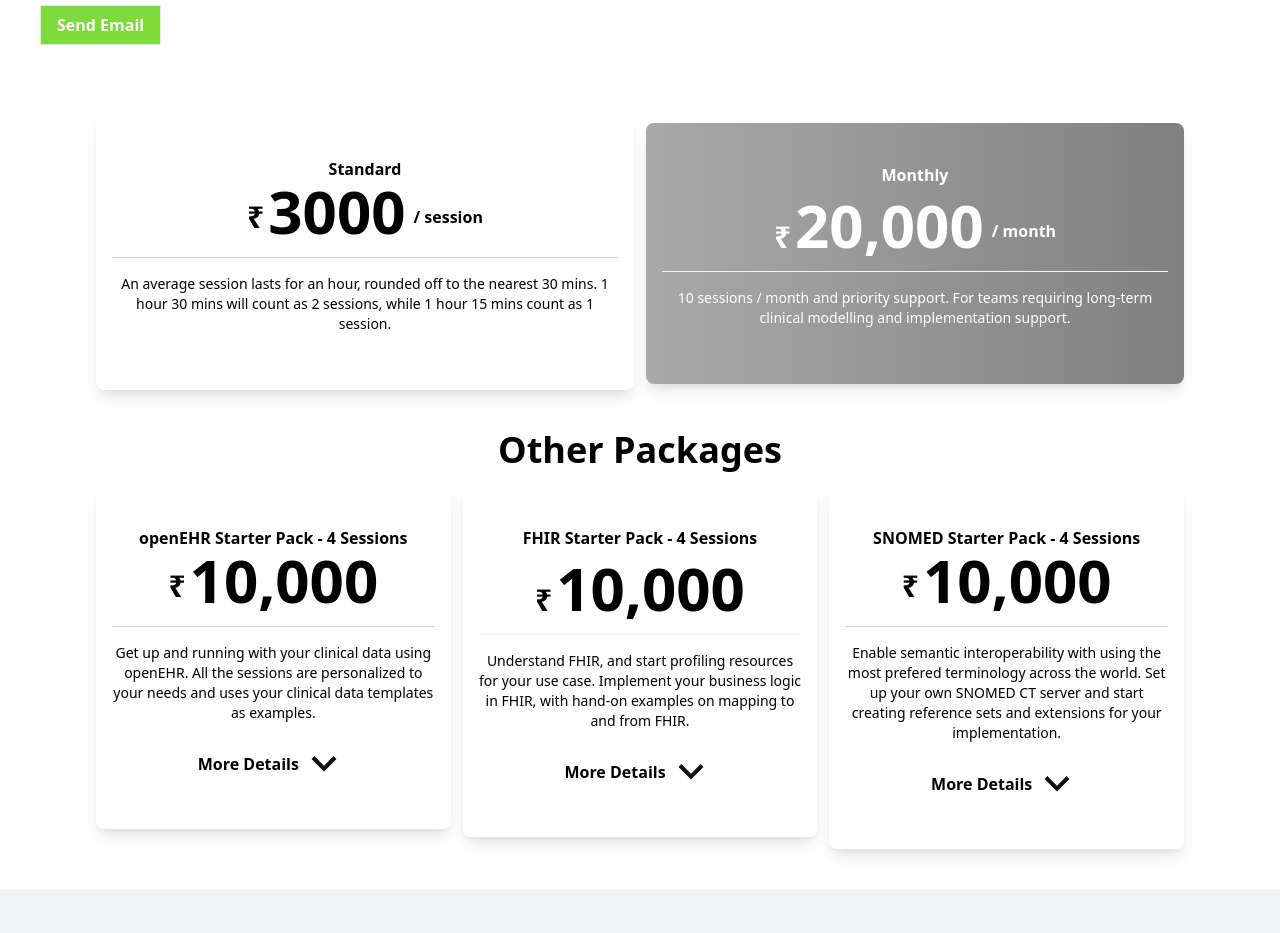
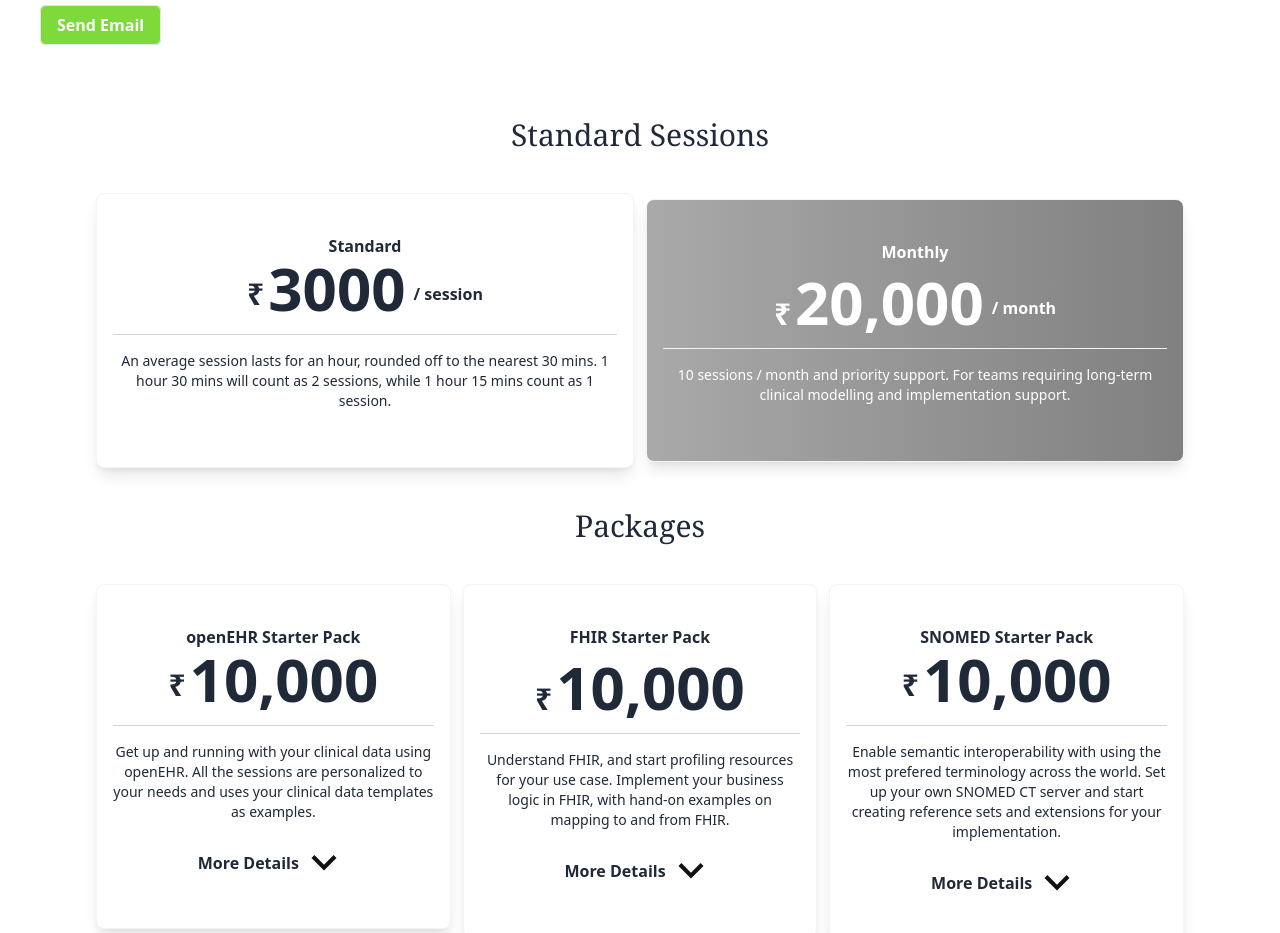
Before and after one commit to karthiknish/medblocks3.0, a Next.js app: page /consultation in a window 1280 px wide. Shown: the part 480-1413 px from the top of the page. Built offline with nearby package versions, Linux system fonts and the light colour scheme.

Commit message:
master changes

```diff
--- a/components/Footer.js
+++ b/components/Footer.js
@@ -6,9 +6,9 @@
         For communications email{" "}
         <a
           className="text-blue-500 font-semibold hover:text-blue-400"
-          href="mailto:sidharth@medblocks.com"
+          href="mailto:sidharth@medblocks.org"
         >
-          sidharth@medblocks.com
+          sidharth@medblocks.org
         </a>
         .
       </p>
--- a/components/IndexSection.js
+++ b/components/IndexSection.js
@@ -237,7 +237,7 @@
                 <span>Pricing</span>
               </a>
               <a
-                href="mailto:sidharth@medblocks.com"
+                href="mailto:sidharth@medblocks.org"
                 className="rounded-md bg-transparent gap-2 inline-flex items-center  hover:bg-green-700 bg-green-500 font-semibold text-white py-2 px-4 border"
               >
                 <span>Book a consultation</span>
--- a/pages/consultation.js
+++ b/pages/consultation.js
@@ -11,7 +11,7 @@
       <Head>
         <title>Consultation | Medblocks</title>
       </Head>
-      <Section>
+      <Section className="text-gray-800">
         <h1 className="font-serif text-3xl mb-10">Consultation Pricing</h1>
         <div className="space-y-10">
           <p>
@@ -48,16 +48,18 @@
           <div>
             <a
               href="mailto:sidharth@medblocks.org"
-              className="rounded-mdhover:bg-green-700 mt-5 bg-green-500 font-semibold text-white py-2 px-4 border"
+              className="rounded-md hover:bg-green-700 mt-5 bg-green-500 font-semibold text-white py-2 px-4 border"
             >
               <span>Send Email</span>
             </a>
           </div>
         </div>{" "}
       </Section>
-      <div className="flex flex-col items-center justify-center w-full max-w-7xl mx-auto">
+      <div className="flex flex-col items-center w-full max-w-7xl mx-auto text-gray-800">
+        {" "}
+        <h1 className="font-serif text-3xl mb-10">Standard Sessions</h1>
         <section className="flex flex-col lg:flex-row items-center lg:justify-center w-full lg:px-24  space-x-3">
-          <article className="bg-white w-4/5 lg:w-custom mb-10 lg:px-4 px-6 py-10 text-center text-primary-dark rounded-lg shadow-lg">
+          <article className="bg-white w-4/5 lg:w-custom mb-10 lg:px-4 px-6 py-10 text-center text-primary-dark rounded-lg shadow-lg border border-gray-100">
             <h5 className="font-bold text-base">Standard</h5>
             <h2 className="pb-4 flex justify-center items-center font-bold border-b border-gray-300">
               <span className="text-3xl mt-3 mr-1">₹</span>
@@ -74,14 +76,14 @@
           </article>
 
           <article
-            className="w-4/5 lg:w-custom mb-10 lg:px-4 px-6 py-10 text-center text-white rounded-lg shadow-lg"
+            className="w-4/5 lg:w-custom mb-10 lg:px-4 px-6 py-10 text-center text-white rounded-lg shadow-lg border border-gray-100"
             style={{
               backgroundImage:
                 "linear-gradient(90deg,	#A9A9A9 0%, 	#808080 100%)",
             }}
           >
             <h5 className="font-bold text-base ">Monthly</h5>
-            <h2 className="font-bold pb-4 mt-2 items-center border-b border-gray-100 flex justify-center">
+            <h2 className="font-bold pb-4 mt-2 items-center flex justify-center border-b border-gray-100">
               <span className="text-3xl mt-6 mr-1">₹</span>
               <span className="text-6xl ">20,000 </span>
               <span className="ml-2 mt-3"> / month</span>
@@ -94,12 +96,10 @@
             </ul>
           </article>
         </section>
-        <h2 className="mx-auto font-bold text-4xl mb-4">Other Packages</h2>
+        <h1 className="font-serif text-3xl mb-10 mt-20">Packages</h1>
         <section className="flex flex-col lg:flex-row lg:items-start items-center lg:justify-center w-full lg:px-24 space-x-3">
-          <article className="bg-white w-4/5 lg:w-custom mb-10 lg:px-4 px-6 py-10 text-center text-primary-dark rounded-lg shadow-lg">
-            <h5 className="font-bold text-base">
-              openEHR Starter Pack - 4 Sessions
-            </h5>
+          <article className="bg-white w-4/5 lg:w-custom mb-10 lg:px-4 px-6 py-10 text-center text-primary-dark rounded-lg shadow-lg border border-gray-100">
+            <h5 className="font-bold text-base">openEHR Starter Pack</h5>
             <h2 className="pb-4 flex justify-center items-center font-bold border-b border-gray-300">
               <span className="text-3xl mt-3 mr-1">₹</span>
               <span className="text-6xl">10,000 </span>
@@ -159,11 +159,9 @@
               )}
             </AnimatePresence>
           </article>
-          <article className="w-4/5 lg:w-custom mb-10 lg:px-4 px-6 py-10 text-center rounded-lg shadow-lg">
-            <h5 className="font-bold text-base ">
-              FHIR Starter Pack - 4 Sessions
-            </h5>
-            <h2 className="font-bold pb-4 mt-2 items-center border-b border-gray-100 flex justify-center">
+          <article className="w-4/5 lg:w-custom mb-10 lg:px-4 px-6 py-10 text-center rounded-lg shadow-lg border border-gray-100">
+            <h5 className="font-bold text-base ">FHIR Starter Pack</h5>
+            <h2 className="font-bold pb-4 mt-2 items-center border-b border-gray-300 flex justify-center ">
               <span className="text-3xl mt-6 mr-1">₹</span>
               <span className="text-6xl ">10,000 </span>
             </h2>
@@ -223,10 +221,8 @@
               )}
             </AnimatePresence>
           </article>
-          <article className="bg-white w-4/5 lg:w-custom mb-10 lg:px-4 px-6 py-10 text-center text-primary-dark rounded-lg shadow-lg">
-            <h5 className="font-bold text-base">
-              SNOMED Starter Pack - 4 Sessions
-            </h5>
+          <article className="bg-white w-4/5 lg:w-custom mb-10 lg:px-4 px-6 py-10 text-center text-primary-dark rounded-lg shadow-lg border border-gray-100">
+            <h5 className="font-bold text-base">SNOMED Starter Pack</h5>
             <h2 className="pb-4 flex justify-center items-center font-bold border-b border-gray-300">
               <span className="text-3xl mt-3 mr-1">₹</span>
               <span className="text-6xl">10,000 </span>
```
